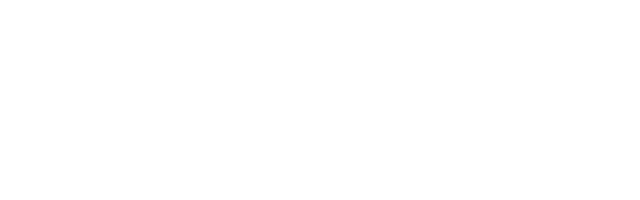
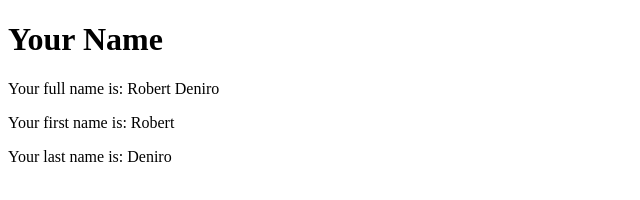
Before and after one commit to khanimhumbatovagit/string-exercise, a plain HTML site: page index.html in a window 1280 px wide. Shown: the whole page, without its empty margins (0-640 px from the left). Drawn offline with Linux system fonts and the light colour scheme.

Commit message:
add h1 , p tag to index.html and add functions to parsing.js

```diff
--- a/index.html
+++ b/index.html
@@ -1,13 +1,22 @@
 <!DOCTYPE html>
 <html lang="en">
+
 <head>
     <meta charset="UTF-8">
     <meta http-equiv="X-UA-Compatible" content="IE=edge">
     <meta name="viewport" content="width=device-width, initial-scale=1.0">
     <title>Document</title>
+
+</head>
+
+<body>
+    <h1>Your Name</h1>
+    <p>Your full name is: <span id="full"></span></p>
+    <p>Your first name is: <span id="first"></span></p>
+    <p>Your last name is: <span id="last"></span></p>
+
+
     <script src="scripts/parsing.js"></script>
-</head>
-<body>
+</body>
 
-</body>
 </html>
--- a/scripts/parsing.js
+++ b/scripts/parsing.js
@@ -1 +1,32 @@
-console.log('the script tag works');
+function parseAndDisplayName(name) {
+    let space = name.indexOf(' ');
+    let firstName = name.substring(0, space);
+    let lastName = name.substring(space + 1);
+
+    console.log(firstName, lastName, name);
+
+    let spanLast = document.getElementById('last');
+    spanLast.innerText = lastName;
+
+    let spanFirst = document.getElementById('first');
+    spanFirst.innerText = firstName;
+
+    let spanFull = document.getElementById('full');
+    spanFull.innerText = name;
+
+}
+
+parseAndDisplayName('Robert Deniro');
+
+
+
+
+// console.log('the script tag works');
+// let fullName = "Kevin Ruse";
+// console.log(`the variable fullName is: ${fullName}`);
+// let space = fullName.indexOf(' ');
+// console.log(space);
+// let firstName = fullName.substring(0, space);
+// console.log(firstName);
+// let lastName = fullName.substring(space + 1);
+// console.log(lastName);
```
